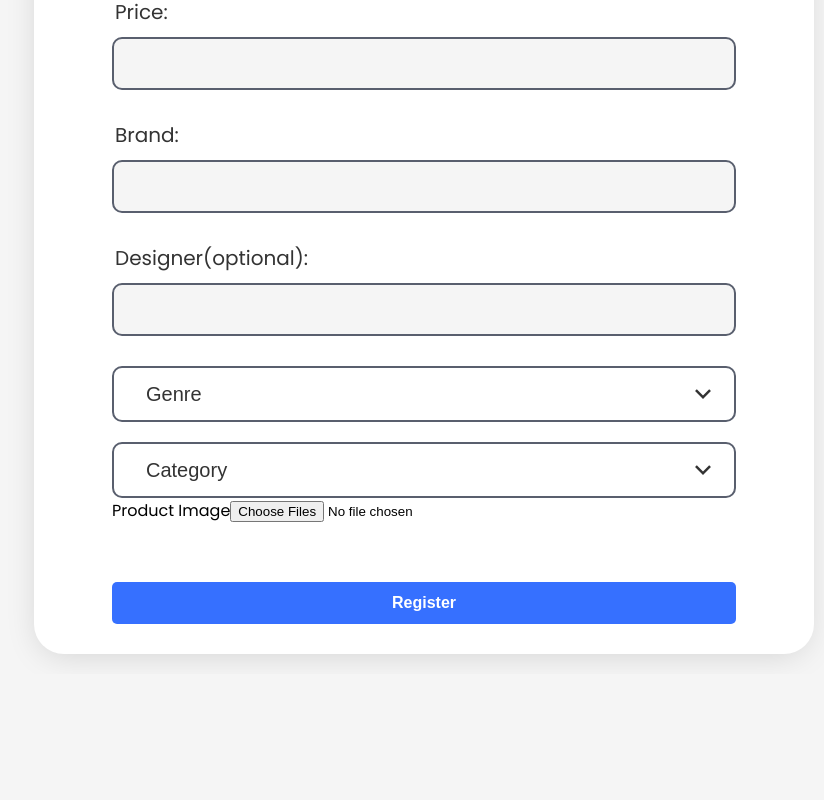
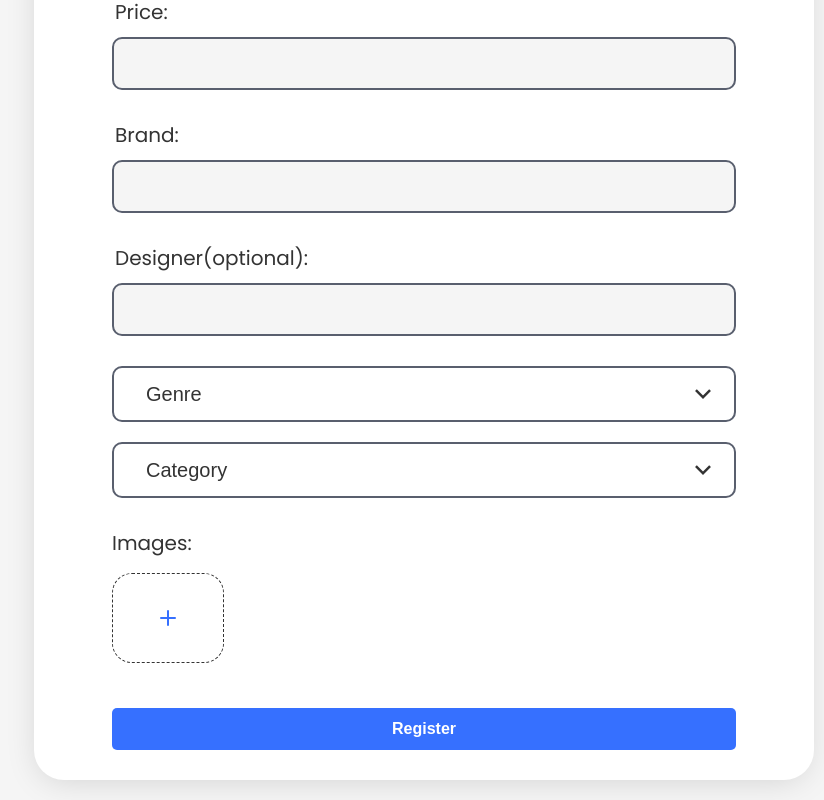
Before and after one commit to eualex/BlueShop, a React (Create React App) app in the folder web/: page /register-product in a window 1280 px wide. Shown: the part 625-1425 px from the top of the page, without its empty margins (216-1040 px from the left). Before the commit the page ends 1299 px from the top, so only its background shows below. Built offline with nearby package versions, Linux system fonts and the light colour scheme; the HTML template or start-up script is replaced by a standard one; what reduxsauce would draw is missing.

Commit message:
mudando input e visualizaçao da imagens

```diff
--- a/web/src/pages/RegisterProduct/FormRegisterProduct/index.tsx
+++ b/web/src/pages/RegisterProduct/FormRegisterProduct/index.tsx
@@ -1,7 +1,8 @@
-import React, { ChangeEvent, FormEvent, useState } from "react";
+import React, { ChangeEvent, FormEvent, useState, useContext } from "react";
+import { FiX, FiPlus } from 'react-icons/fi';
 // import { useHistory } from "react-router-dom";
 
-// import { ThemeContext } from "styled-components";
+import { ThemeContext } from "styled-components";
 
 import api from "../../../services/api";
 import { useOpen } from "../../../contexts/open";
@@ -17,10 +18,12 @@ import {
   ContainerLoader,
   InputFile,
   ContainerInputFile,
+  ImagesContainer,
+  ImageContainer,
 } from "./styles";
 
 const FormRegisterProduct: React.FC = () => {
-  // const { colors } = useContext(ThemeContext);
+  const { colors } = useContext(ThemeContext);
   // const history = useHistory();
 
   const { setOpenMessage } = useOpen();
@@ -52,11 +55,19 @@ const FormRegisterProduct: React.FC = () => {
   };
 
   const validateData = (event: FormEvent) => {
-    if(!name || !price || !genre || !category || !brand || !design || !images) {
+    if (
+      !name ||
+      !price ||
+      !genre ||
+      !category ||
+      !brand ||
+      !design ||
+      !images
+    ) {
       setOpenMessage(true);
       setMessageError("It seems that you stopped writing some data 🤔");
-    } else handleSubmit(event)
-  }
+    } else handleSubmit(event);
+  };
 
   const handleSubmit = async (event: FormEvent) => {
     event.preventDefault();
@@ -82,6 +93,19 @@ const FormRegisterProduct: React.FC = () => {
     } catch (err) {
       setOpenMessage(true);
       setMessageError(err.response.data.message);
+    }
+  };
+
+  const handleDeleteImage = (index: number) => {
+    if (previewImages.length === 1) {
+      setPreviewImages([]);
+      setImages([]);
+    } else {
+      images.splice(index, 1);
+      previewImages.splice(index, 1);
+
+      setPreviewImages([ ...previewImages ]);
+      setImages([ ...images ]);
     }
   };
 
@@ -128,13 +152,24 @@ const FormRegisterProduct: React.FC = () => {
         />
 
         <ContainerInputFile>
-          <label htmlFor="arquivo">Product Image</label>
-          <InputFile
-            type="file"
-            multiple
-            name="arquivo"
-            onChange={handleImage}
-          />
+          <label htmlFor="images" className="input-file">Images:</label>
+          <ImagesContainer>
+            {previewImages.map((image, index) => (
+              <ImageContainer key={index}>
+                <FiX
+                  size={24}
+                  color="red"
+                  onClick={() => handleDeleteImage(index)}
+                ></FiX>
+                <img src={image} alt="Product" />
+              </ImageContainer>
+            ))}
+            <label htmlFor="image[]" className="new-image">
+              <FiPlus size={24} color={colors.primary}/>
+            </label>
+          </ImagesContainer>
+
+          <InputFile type="file" multiple onChange={handleImage} id="image[]" />
         </ContainerInputFile>
 
         {loader ? (
--- a/web/src/pages/RegisterProduct/FormRegisterProduct/styles.ts
+++ b/web/src/pages/RegisterProduct/FormRegisterProduct/styles.ts
@@ -78,9 +78,64 @@ export const Select = styled.select`
 `;
 
 export const ContainerInputFile = styled.div`
+  margin: 30px 0px;
 
+  height: 120px;
+
+  display: flex;
+  flex-direction:column;
+  justify-content: space-around;
+
+  .new-image {
+    width: 100%;
+    height: 90px;
+
+    display: flex;
+    justify-content: center;
+    align-items: center;
+
+    border: 1px dashed ${({ theme }) => theme.colors.textPrimary};
+    border-radius: 20px;
+
+    padding: 20px 0;
+  }
+
+  .input-file {
+    color: ${ ({ theme }) => theme.colors.textPrimary};
+    margin-bottom: 15px;
+
+    font-size: 2rem;
+  }
 `;
 
 export const InputFile = styled.input`
+  display: none;
+`;
+
+export const ImagesContainer = styled.div`
+  display: grid;
+  grid-template-columns: repeat(5, 1fr);
+  grid-gap: 16px;
+`;
+
+export const ImageContainer = styled.div`
+  position: relative;
+
+  img {
+    width: 100%;
+    height: 90px;
+    border-radius: 20px;
+
+    object-fit: cover;
+
+  }
+
+  svg {
+    position: absolute;
+    top: 0;
+    right: 0;
+
+    cursor: pointer;
+  }
 
 `;
```
